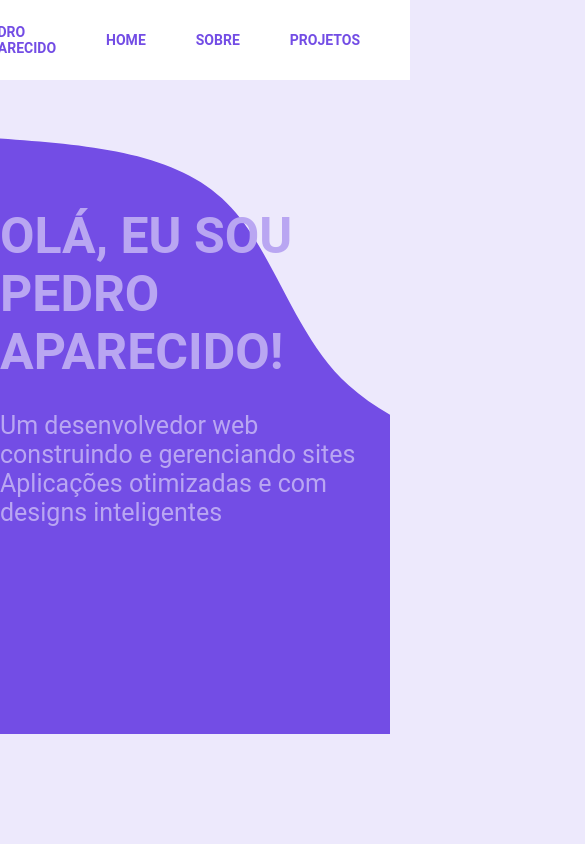
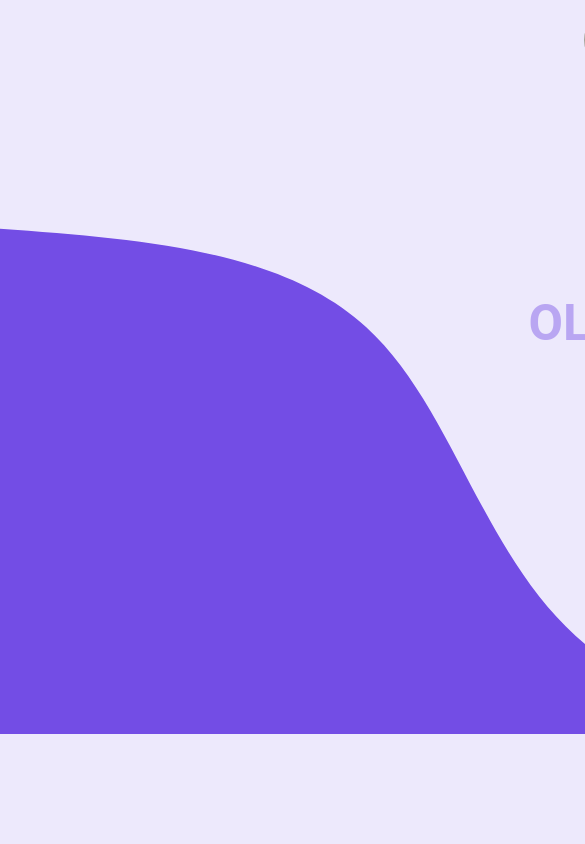
Before and after one commit to pedroaparecido/portfolio, a Next.js app: page / in a window 390 px wide. Shown: the top 844 px of the page, 585 px wide, since content can reach past the window. Built offline with nearby package versions, Linux system fonts and the light colour scheme.

Commit message:
Responsividade adicionada

```diff
--- a/pages/index.jsx
+++ b/pages/index.jsx
@@ -10,6 +10,20 @@ import CardProject from "../src/components/card/CardProject"
 import FooterName from "../src/components/typography/FooterName"
 import FooterSocial from "../src/components/typography/FooterSocial"
 import Copy from "../src/components/typography/Copy"
+
+const PrincipalDiv = styled.div`
+    display: flex;
+    flex-direction: column;
+    align-items: center;
+    width: 100%;
+
+    @media (max-width: 770px) {
+        min-width: max-content;
+        display: flex;
+        flex-direction: column;
+        align-items: center;
+    }
+`
 
 const StyledDiv = styled.div`
     display: flex;
@@ -26,6 +40,12 @@ const AboutDiv = styled.div`
     justify-content: center;
     gap: 90px;
     padding-bottom: 20vh;
+
+    @media (max-width: 770px) {
+        display: flex;
+        flex-direction: column-reverse;
+        align-items: center;
+    }
 `
 
 const SkillDiv = styled.div`
@@ -45,6 +65,11 @@ const DivRowSkill = styled.div`
     grid-template-columns: repeat(6, 1fr);
     gap: 10px;
     padding-right: 20px;
+
+    @media (max-width: 770px) {
+        display: grid;
+        grid-template-columns: repeat(4, 1fr);
+    }
 `
 
 const DivProject = styled.div`
@@ -63,11 +88,24 @@ const DivCard = styled.div`
 const FooterDiv = styled.div`
     width: 100%;
     height: 50vh;
+    min-width: max-content;
     background-color: black;
     display: flex;
     flex-direction: row;
     align-items: center;
 
+    @media (max-width: 1024px) {
+        display: flex;
+        flex-direction: column;
+        align-items: start;
+        justify-content: center;
+    }
+
+    @media (max-width: 770px) {
+        display: flex;
+        flex-direction: row;
+        align-items: center;
+    }
 `
 
 const FooterCopy = styled.div`
@@ -86,7 +124,7 @@ const A = styled.a`
 
 function HomePage() {
     return(
-        <>
+        <PrincipalDiv>
             <Navbar />
             <a name="home"></a>
             <LayoutImage />
@@ -132,7 +170,7 @@ function HomePage() {
             <FooterCopy>
                 <Copy />
             </FooterCopy>
-        </>
+        </PrincipalDiv>
     )
 }
 
--- a/src/components/card/CardProject.jsx
+++ b/src/components/card/CardProject.jsx
@@ -4,9 +4,9 @@ import styled from "styled-components"
 import CardVisit from "./CardVisit"
 
 const DivCard = styled.div`
-    display: grid;
-    grid-template-columns: repeat(2, 1fr);
-    padding-left: 200px;
+    display: flex;
+    flex-direction: row;
+    gap: 20px;
     padding-bottom: 100px;
 `
 
--- a/src/components/layouts/LayoutImage.jsx
+++ b/src/components/layouts/LayoutImage.jsx
@@ -8,6 +8,7 @@ const PrimaryDiv = styled.div`
     background-repeat: no-repeat;
     background-size: cover;
     width: 100%;
+    min-width: max-content;
     height: 87vh;
     display: flex;
     flex-direction: column;
--- a/src/components/layouts/Navbar.jsx
+++ b/src/components/layouts/Navbar.jsx
@@ -6,6 +6,7 @@ import Name from "../typography/Name"
 
 const PrimaryDiv = styled.div`
     z-index: 2;
+    box-sizing: border-box;
     position: fixed;
     opacity: solid;
     width: 100%;
--- a/src/components/typography/FooterSocial.jsx
+++ b/src/components/typography/FooterSocial.jsx
@@ -4,6 +4,7 @@ const DivFooter = styled.div`
     display: flex;
     flex-direction: column;
     padding-left: 100vh;
+    padding-right: 50px;
 `
 
 const Name = styled.h1`
--- a/src/components/typography/Text.jsx
+++ b/src/components/typography/Text.jsx
@@ -5,6 +5,7 @@ const TextDiv = styled.div`
     font-size: 50px;
     color: #b9a6f2;
     font-weight: bold;
+    text-align: center;
     padding-bottom: 30px;
 `
 
```
